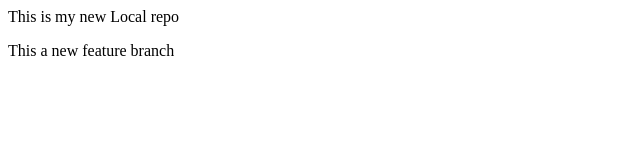
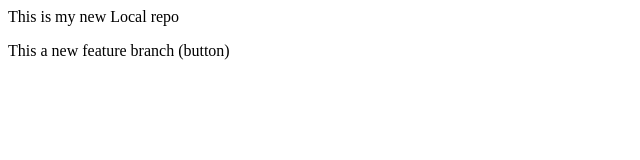
Before and after one commit to Nitesh-jain01/localrepo, a plain HTML site: page index.html in a window 1280 px wide. Shown: the full height of the page, 0-640 px from the left. Drawn offline with Linux system fonts and the light colour scheme.

```diff
--- a/index.html
+++ b/index.html
@@ -1,2 +1,2 @@
 <p>This is my new Local repo</p>
-<p>This a new feature branch</p>
+<p>This a new feature branch (button)</p>
```
